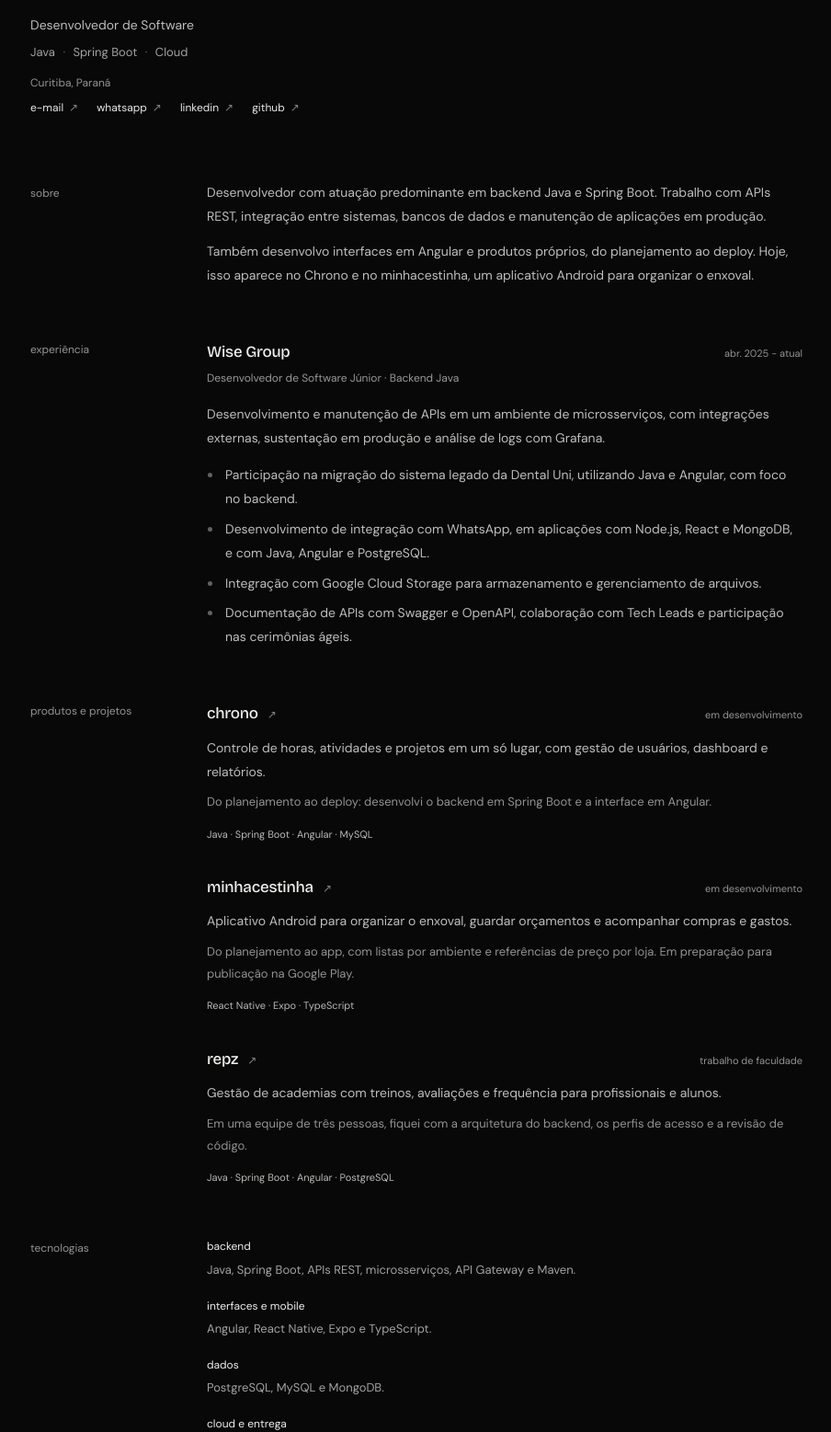
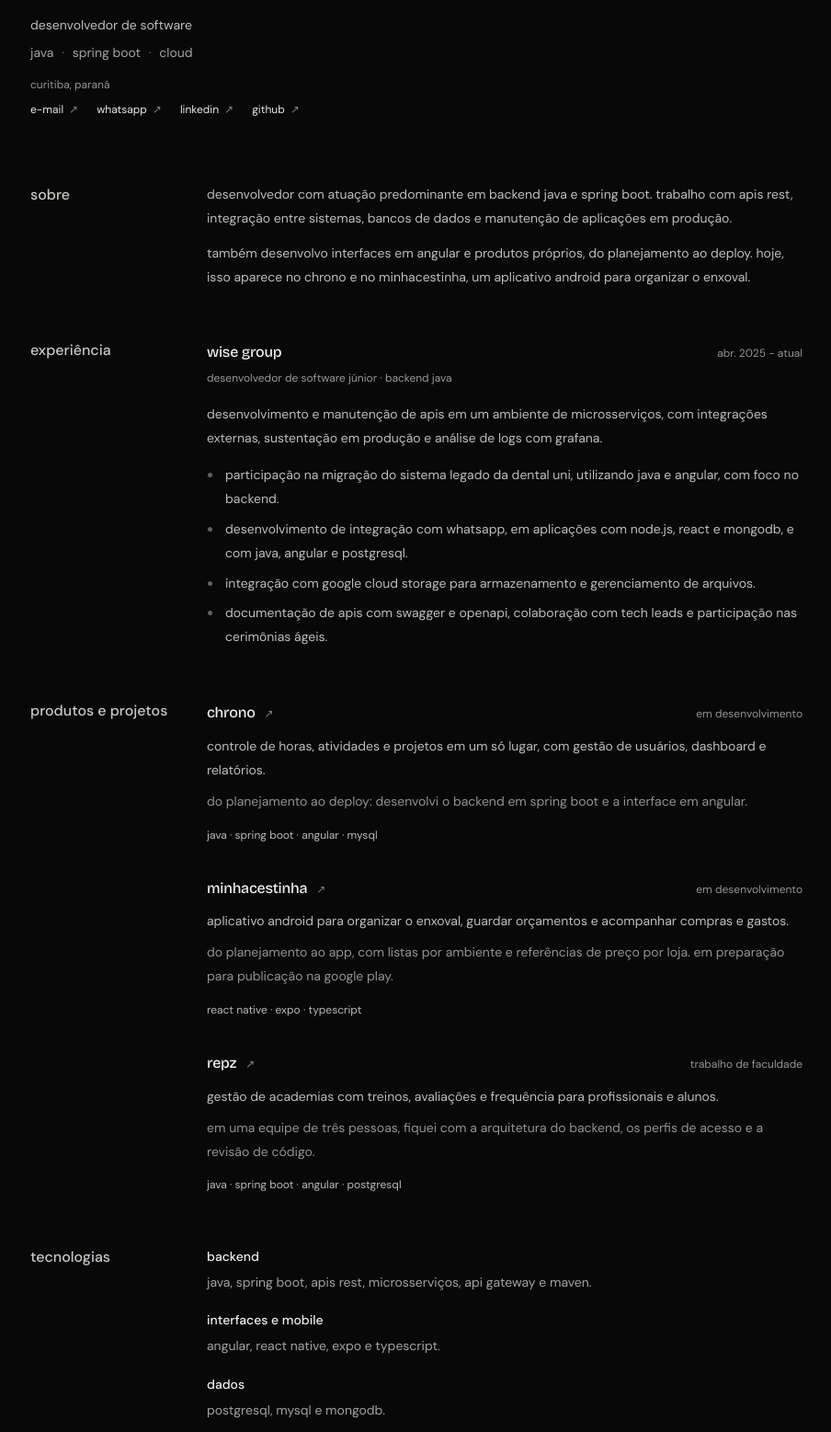
Before and after one commit to eduardofabrii/portfolio, a plain HTML site: page cv2/index.html in a window 1280 px wide. Shown: the part 248-1805 px from the top of the page at 92% size, without its empty margins (187-1091 px from the left). Drawn offline with nearby package versions, Linux system fonts and the light colour scheme.

Commit message:
Standardize CV2 type scale and lowercase text

```diff
--- a/css/cv2.css
+++ b/css/cv2.css
@@ -1,45 +1,45 @@
-.resume-page { --resume-width: 840px; }
+.resume-page { --resume-width: 840px; --resume-body: 14px; --resume-caption: 12px; --resume-heading: 16px; }
 .resume-nav, .resume, .resume-footer { width: min(var(--resume-width), calc(100% - 64px)); margin-inline: auto; }
-.resume-nav { display: flex; justify-content: space-between; align-items: center; gap: 20px; padding-top: 36px; font-size: 12px; color: #a6a6a5; }
+.resume-nav { display: flex; justify-content: space-between; align-items: center; gap: 20px; padding-top: 36px; font-size: var(--resume-caption); color: #a6a6a5; }
 .resume-nav a { padding-block: 8px; }
 .resume-nav a span { margin-left: 6px; }
 .resume-header { padding: 66px 0 64px; }
-.resume-eyebrow { margin: 0 0 18px; color: var(--muted); font-size: 12px; }
+.resume-eyebrow { margin: 0 0 18px; color: var(--muted); font-size: var(--resume-caption); }
 .resume-header h1 { font-size: clamp(42px, 6vw, 64px); }
 .resume-header h1 span { color: #858585; }
-.resume-role { margin: 22px 0 4px; font-size: 14px; line-height: 1.85; color: #bdbdbb; }
-.resume-focus { margin: 0; font-size: 13px; line-height: 1.85; color: #a2a2a0; }
+.resume-role { margin: 22px 0 4px; font-size: var(--resume-body); line-height: 1.85; color: #bdbdbb; }
+.resume-focus { margin: 0; font-size: var(--resume-body); line-height: 1.85; color: #a2a2a0; }
 .resume-focus span { margin-inline: 5px; color: #696967; }
-.resume-location { margin: 12px 0 2px; color: var(--muted); font-size: 12px; }
-.resume-contacts { display: flex; flex-wrap: wrap; gap: 4px 20px; list-style: none; margin: 0; padding: 0; font-size: 12px; }
+.resume-location { margin: 12px 0 2px; color: var(--muted); font-size: var(--resume-caption); }
+.resume-contacts { display: flex; flex-wrap: wrap; gap: 4px 20px; list-style: none; margin: 0; padding: 0; font-size: var(--resume-caption); }
 .resume-contacts a { display: inline-flex; gap: 6px; align-items: center; min-height: 32px; }
 .resume-contacts a:hover { text-decoration: underline; text-underline-offset: 4px; }
-.resume-contacts span, .resume-entry h3 a span { color: #818180; font-size: 12px; }
+.resume-contacts span, .resume-entry h3 a span { color: #818180; font-size: var(--resume-caption); }
 .resume-section { display: grid; grid-template-columns: 154px minmax(0, 1fr); column-gap: 38px; margin-bottom: 54px; }
-.resume-section h2 { margin: 3px 0 0; font-size: 12px; font-weight: 400; line-height: 1.7; color: var(--muted); }
-.resume-section-content { min-width: 0; font-size: 14px; line-height: 1.85; color: #bdbdbb; }
+.resume-section h2 { margin: 0; font-size: var(--resume-heading); font-weight: 500; line-height: 1.6; color: #c8c8c5; }
+.resume-section-content { min-width: 0; font-size: var(--resume-body); line-height: 1.85; color: #bdbdbb; }
 .resume-section-content p { margin: 0 0 12px; }
 .resume-section-content p:last-child { margin-bottom: 0; }
 .resume-entry-heading { display: flex; align-items: baseline; flex-wrap: wrap; justify-content: space-between; gap: 4px 18px; margin-bottom: 2px; }
-.resume-entry h3 { margin: 0; color: #eeeeec; font-family: 'Bricolage Grotesque', sans-serif; font-weight: 500; font-size: 17px; letter-spacing: -.015em; }
+.resume-entry h3 { margin: 0; color: #eeeeec; font-family: 'Bricolage Grotesque', sans-serif; font-weight: 500; font-size: var(--resume-heading); letter-spacing: -.015em; }
 .resume-entry h3 a { display: inline-flex; gap: 10px; align-items: baseline; }
 .resume-entry h3 a:hover { text-decoration: underline; text-underline-offset: 5px; }
-.resume-entry-heading .resume-date, .resume-entry-heading .resume-status { margin: 0; font-size: 11px; color: var(--muted); }
-.resume-section-content .resume-entry-role { color: #989896; font-size: 12px; margin-bottom: 16px; }
+.resume-entry-heading .resume-date, .resume-entry-heading .resume-status { margin: 0; font-size: var(--resume-caption); color: var(--muted); }
+.resume-section-content .resume-entry-role { color: #989896; font-size: var(--resume-caption); margin-bottom: 16px; }
 .resume-details { margin: 14px 0 0; padding-left: 17px; }
 .resume-details li { padding-left: 3px; margin-top: 7px; }
 .resume-details li::marker { color: #626260; }
 .resume-projects { display: grid; gap: 32px; }
 .resume-projects .resume-entry-heading { margin-bottom: 9px; }
 .resume-projects p { margin-bottom: 8px; }
-.resume-projects .resume-contribution { color: #929290; font-size: 13px; }
-.resume-projects .resume-stack { color: #b9b9b6; font-size: 11px; margin-top: 12px; }
+.resume-projects .resume-contribution { color: #929290; font-size: var(--resume-body); }
+.resume-projects .resume-stack { color: #b9b9b6; font-size: var(--resume-caption); margin-top: 12px; }
 .resume-skills, .resume-languages { margin: 0; }
 .resume-skills { display: grid; gap: 16px; }
-.resume-skills dt, .resume-languages dt { color: #eeeeec; font-size: 12px; }
-.resume-skills dd, .resume-languages dd { margin: 2px 0 0; font-size: 13px; color: #a2a2a0; }
+.resume-skills dt, .resume-languages dt { color: #eeeeec; font-size: var(--resume-body); font-weight: 500; }
+.resume-skills dd, .resume-languages dd { margin: 2px 0 0; font-size: var(--resume-body); color: #a2a2a0; }
 .resume-languages { display: grid; gap: 16px; }
-.resume-footer { border-top: 1px solid #242424; padding: 24px 0 34px; font-size: 11px; color: #858583; }
+.resume-footer { border-top: 1px solid #242424; padding: 24px 0 34px; font-size: var(--resume-caption); color: #858583; }
 .resume-footer a span { padding-left: 6px; }
 .resume-skip { position: absolute; top: 8px; left: 16px; padding: 8px 12px; background: #eee; color: #080808; transform: translateY(-200%); z-index: 1; }
 .resume-skip:focus { transform: translateY(0); }
@@ -50,9 +50,8 @@
     .resume-contacts { column-gap: 6px; }
     .resume-contacts a { gap: 4px; }
     .resume-section { grid-template-columns: minmax(0, 1fr); gap: 16px; margin-bottom: 40px; }
-    .resume-section h2 { margin: 0; color: #929290; }
+    .resume-section h2 { margin: 0; }
     .resume-entry-heading { gap: 2px 12px; }
-    .resume-entry-heading .resume-status { font-size: 10px; }
     .resume-projects { gap: 28px; }
     .resume-footer { flex-direction: row; gap: 12px; }
 }
--- a/cv2/index.html
+++ b/cv2/index.html
@@ -4,14 +4,14 @@
     <meta charset="utf-8">
     <meta name="viewport" content="width=device-width, initial-scale=1">
     <meta name="theme-color" content="#080808">
-    <meta name="description" content="Currículo de Eduardo Fabri. Experiência com Java, Spring Boot, Angular e cloud, além dos produtos Chrono e minhacestinha.">
+    <meta name="description" content="currículo de eduardo fabri. experiência com java, spring boot, angular e cloud, além dos produtos chrono e minhacestinha.">
     <title>eduardo fabri - cv2</title>
     <link rel="icon" href="../img/favicon/favicon.svg?v=ef1" type="image/svg+xml">
     <link rel="preconnect" href="https://fonts.googleapis.com">
     <link rel="preconnect" href="https://fonts.gstatic.com" crossorigin>
     <link href="https://fonts.googleapis.com/css2?family=Bricolage+Grotesque:opsz,wght@12..96,400;12..96,500;12..96,600&amp;family=DM+Sans:opsz,wght@9..40,400;9..40,500;9..40,600&amp;display=swap" rel="stylesheet">
     <link rel="stylesheet" href="../css/minimal.css?v=24">
-    <link rel="stylesheet" href="../css/cv2.css?v=3">
+    <link rel="stylesheet" href="../css/cv2.css?v=4">
 </head>
 <body class="resume-page">
     <a class="resume-skip" href="#curriculo">pular para o currículo</a>
@@ -23,9 +23,9 @@
         <header class="resume-header">
             <p class="resume-eyebrow">currículo</p>
             <h1>eduardo fabri<span>.</span></h1>
-            <p class="resume-role">Desenvolvedor de Software</p>
-            <p class="resume-focus">Java <span aria-hidden="true">·</span> Spring Boot <span aria-hidden="true">·</span> Cloud</p>
-            <p class="resume-location">Curitiba, Paraná</p>
+            <p class="resume-role">desenvolvedor de software</p>
+            <p class="resume-focus">java <span aria-hidden="true">·</span> spring boot <span aria-hidden="true">·</span> cloud</p>
+            <p class="resume-location">curitiba, paraná</p>
             <ul class="resume-contacts" aria-label="Contato e perfis">
                 <li><a href="mailto:eduardohfabri@gmail.com">e-mail <span aria-hidden="true">↗</span></a></li>
                 <li><a href="https://wa.me/5547992792189" target="_blank" rel="noopener noreferrer">whatsapp <span aria-hidden="true">↗</span></a></li>
@@ -37,8 +37,8 @@
         <section class="resume-section" aria-labelledby="sobre">
             <h2 id="sobre">sobre</h2>
             <div class="resume-section-content">
-                <p>Desenvolvedor com atuação predominante em backend Java e Spring Boot. Trabalho com APIs REST, integração entre sistemas, bancos de dados e manutenção de aplicações em produção.</p>
-                <p>Também desenvolvo interfaces em Angular e produtos próprios, do planejamento ao deploy. Hoje, isso aparece no Chrono e no minhacestinha, um aplicativo Android para organizar o enxoval.</p>
+                <p>desenvolvedor com atuação predominante em backend java e spring boot. trabalho com apis rest, integração entre sistemas, bancos de dados e manutenção de aplicações em produção.</p>
+                <p>também desenvolvo interfaces em angular e produtos próprios, do planejamento ao deploy. hoje, isso aparece no chrono e no minhacestinha, um aplicativo android para organizar o enxoval.</p>
             </div>
         </section>
 
@@ -47,16 +47,16 @@
             <div class="resume-section-content">
                 <article class="resume-entry">
                     <div class="resume-entry-heading">
-                        <h3>Wise Group</h3>
+                        <h3>wise group</h3>
                         <p class="resume-date"><time datetime="2025-04">abr. 2025</time> - atual</p>
                     </div>
-                    <p class="resume-entry-role">Desenvolvedor de Software Júnior · Backend Java</p>
-                    <p>Desenvolvimento e manutenção de APIs em um ambiente de microsserviços, com integrações externas, sustentação em produção e análise de logs com Grafana.</p>
+                    <p class="resume-entry-role">desenvolvedor de software júnior · backend java</p>
+                    <p>desenvolvimento e manutenção de apis em um ambiente de microsserviços, com integrações externas, sustentação em produção e análise de logs com grafana.</p>
                     <ul class="resume-details">
-                        <li>Participação na migração do sistema legado da Dental Uni, utilizando Java e Angular, com foco no backend.</li>
-                        <li>Desenvolvimento de integração com WhatsApp, em aplicações com Node.js, React e MongoDB, e com Java, Angular e PostgreSQL.</li>
-                        <li>Integração com Google Cloud Storage para armazenamento e gerenciamento de arquivos.</li>
-                        <li>Documentação de APIs com Swagger e OpenAPI, colaboração com Tech Leads e participação nas cerimônias ágeis.</li>
+                        <li>participação na migração do sistema legado da dental uni, utilizando java e angular, com foco no backend.</li>
+                        <li>desenvolvimento de integração com whatsapp, em aplicações com node.js, react e mongodb, e com java, angular e postgresql.</li>
+                        <li>integração com google cloud storage para armazenamento e gerenciamento de arquivos.</li>
+                        <li>documentação de apis com swagger e openapi, colaboração com tech leads e participação nas cerimônias ágeis.</li>
                     </ul>
                 </article>
             </div>
@@ -70,27 +70,27 @@
                         <h3><a href="../chrono/">chrono <span aria-hidden="true">↗</span></a></h3>
                         <p class="resume-status">em desenvolvimento</p>
                     </div>
-                    <p>Controle de horas, atividades e projetos em um só lugar, com gestão de usuários, dashboard e relatórios.</p>
-                    <p class="resume-contribution">Do planejamento ao deploy: desenvolvi o backend em Spring Boot e a interface em Angular.</p>
-                    <p class="resume-stack">Java · Spring Boot · Angular · MySQL</p>
+                    <p>controle de horas, atividades e projetos em um só lugar, com gestão de usuários, dashboard e relatórios.</p>
+                    <p class="resume-contribution">do planejamento ao deploy: desenvolvi o backend em spring boot e a interface em angular.</p>
+                    <p class="resume-stack">java · spring boot · angular · mysql</p>
                 </article>
                 <article class="resume-entry">
                     <div class="resume-entry-heading">
                         <h3><a href="../minhacestinha/">minhacestinha <span aria-hidden="true">↗</span></a></h3>
                         <p class="resume-status">em desenvolvimento</p>
                     </div>
-                    <p>Aplicativo Android para organizar o enxoval, guardar orçamentos e acompanhar compras e gastos.</p>
-                    <p class="resume-contribution">Do planejamento ao app, com listas por ambiente e referências de preço por loja. Em preparação para publicação na Google Play.</p>
-                    <p class="resume-stack">React Native · Expo · TypeScript</p>
+                    <p>aplicativo android para organizar o enxoval, guardar orçamentos e acompanhar compras e gastos.</p>
+                    <p class="resume-contribution">do planejamento ao app, com listas por ambiente e referências de preço por loja. em preparação para publicação na google play.</p>
+                    <p class="resume-stack">react native · expo · typescript</p>
                 </article>
                 <article class="resume-entry">
                     <div class="resume-entry-heading">
                         <h3><a href="../repz/">repz <span aria-hidden="true">↗</span></a></h3>
                         <p class="resume-status">trabalho de faculdade</p>
                     </div>
-                    <p>Gestão de academias com treinos, avaliações e frequência para profissionais e alunos.</p>
-                    <p class="resume-contribution">Em uma equipe de três pessoas, fiquei com a arquitetura do backend, os perfis de acesso e a revisão de código.</p>
-                    <p class="resume-stack">Java · Spring Boot · Angular · PostgreSQL</p>
+                    <p>gestão de academias com treinos, avaliações e frequência para profissionais e alunos.</p>
+                    <p class="resume-contribution">em uma equipe de três pessoas, fiquei com a arquitetura do backend, os perfis de acesso e a revisão de código.</p>
+                    <p class="resume-stack">java · spring boot · angular · postgresql</p>
                 </article>
             </div>
         </section>
@@ -98,11 +98,11 @@
         <section class="resume-section" aria-labelledby="tecnologias">
             <h2 id="tecnologias">tecnologias</h2>
             <dl class="resume-section-content resume-skills">
-                <div><dt>backend</dt><dd>Java, Spring Boot, APIs REST, microsserviços, API Gateway e Maven.</dd></div>
-                <div><dt>interfaces e mobile</dt><dd>Angular, React Native, Expo e TypeScript.</dd></div>
-                <div><dt>dados</dt><dd>PostgreSQL, MySQL e MongoDB.</dd></div>
-                <div><dt>cloud e entrega</dt><dd>Google Cloud Platform, Cloud Storage, Docker, Azure DevOps, Azure Pipelines e GitHub Actions.</dd></div>
-                <div><dt>ferramentas</dt><dd>Git, Grafana, Swagger, OpenAPI e Postman.</dd></div>
+                <div><dt>backend</dt><dd>java, spring boot, apis rest, microsserviços, api gateway e maven.</dd></div>
+                <div><dt>interfaces e mobile</dt><dd>angular, react native, expo e typescript.</dd></div>
+                <div><dt>dados</dt><dd>postgresql, mysql e mongodb.</dd></div>
+                <div><dt>cloud e entrega</dt><dd>google cloud platform, cloud storage, docker, azure devops, azure pipelines e github actions.</dd></div>
+                <div><dt>ferramentas</dt><dd>git, grafana, swagger, openapi e postman.</dd></div>
             </dl>
         </section>
 
@@ -111,12 +111,12 @@
             <div class="resume-section-content">
                 <article class="resume-entry">
                     <div class="resume-entry-heading">
-                        <h3>Sistemas de Informação</h3>
+                        <h3>sistemas de informação</h3>
                         <p class="resume-date">2024 - 2027</p>
                     </div>
-                    <p class="resume-entry-role">Bacharelado · PUCPR · cursando</p>
-                    <p>Bolsista PROUNI. Formação com ênfase em engenharia de software, programação orientada a objetos, banco de dados, estruturas de dados e desenvolvimento web.</p>
-                    <p>Contato acadêmico com Design Patterns, DevOps, Azure, CI/CD e Kubernetes.</p>
+                    <p class="resume-entry-role">bacharelado · pucpr · cursando</p>
+                    <p>bolsista prouni. formação com ênfase em engenharia de software, programação orientada a objetos, banco de dados, estruturas de dados e desenvolvimento web.</p>
+                    <p>contato acadêmico com design patterns, devops, azure, ci/cd e kubernetes.</p>
                 </article>
             </div>
         </section>
@@ -124,8 +124,8 @@
         <section class="resume-section" aria-labelledby="idiomas">
             <h2 id="idiomas">idiomas</h2>
             <dl class="resume-section-content resume-languages">
-                <div><dt>português</dt><dd>Fluente</dd></div>
-                <div><dt>inglês</dt><dd>Intermediário, com leitura de documentação técnica e comunicação em desenvolvimento.</dd></div>
+                <div><dt>português</dt><dd>fluente</dd></div>
+                <div><dt>inglês</dt><dd>intermediário, com leitura de documentação técnica e comunicação em desenvolvimento.</dd></div>
             </dl>
         </section>
     </main>
```
